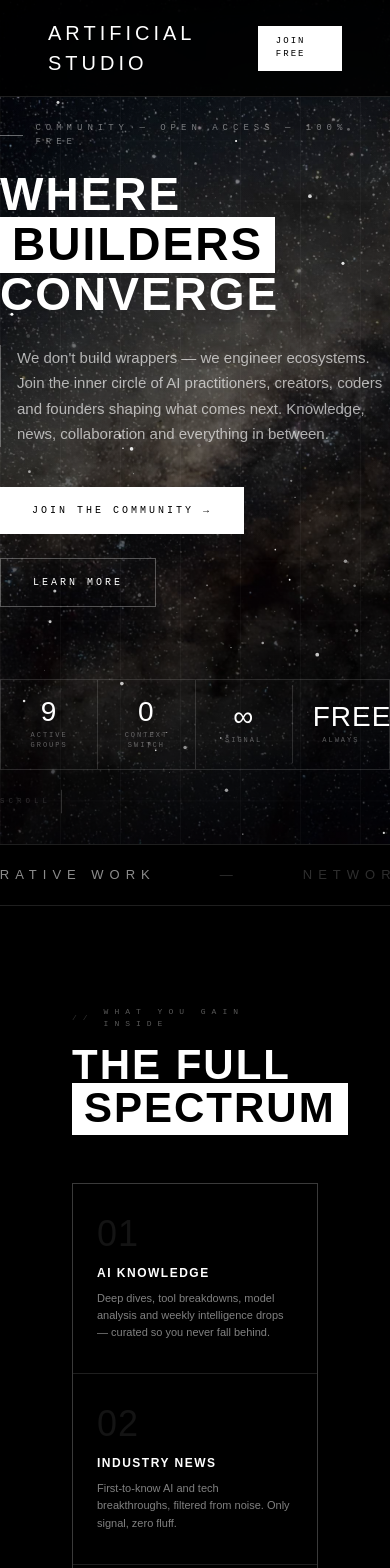
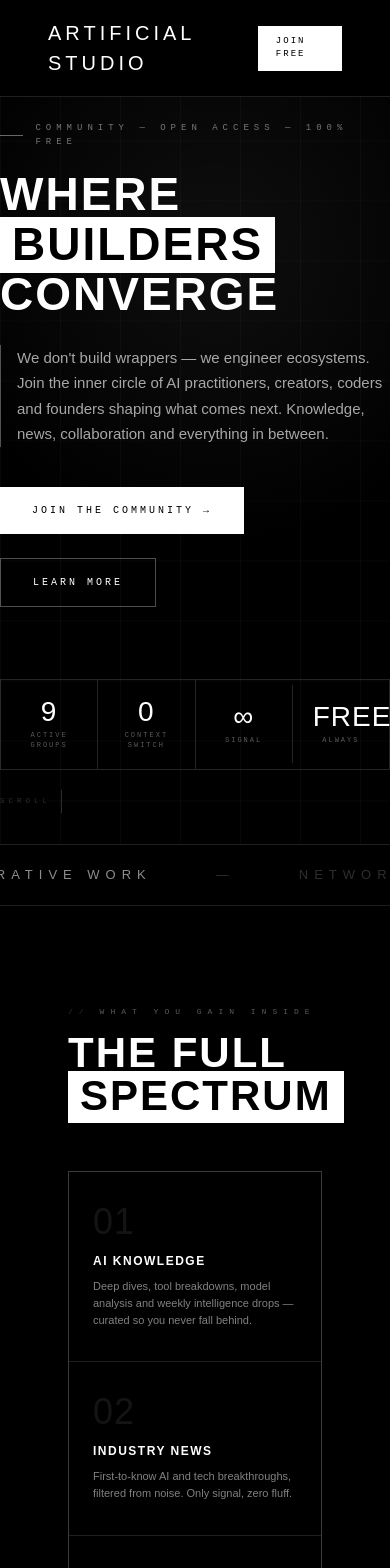
Before and after one commit to useriswild7099/ARTIFICIAL-STUDIO-COMMUNITY, a Next.js app: page / in a window 390 px wide. Shown: the top 1568 px of the page. Built offline with nearby package versions, Linux system fonts and the light colour scheme; a web font is replaced by a local one.

Commit message:
docs: Finalize audit and walkthrough for mobile-optimized cloud release

```diff
--- a/app/globals.css
+++ b/app/globals.css
@@ -82,3 +82,22 @@ body {
   60%      { transform: translateX(-4px); }
   80%      { transform: translateX(4px); }
 }
+
+/* ═══════════════════════════════════
+   RESPONSIVE / MOBILE OPTIMIZATION
+   ═══════════════════════════════════ */
+@media (max-width: 768px) {
+  body {
+    background-color: #000 !important;
+  }
+
+  /* Hide heavy visual elements on mobile for performance/clutter */
+  .nebula-bg, .particles-container {
+    display: none !important;
+  }
+
+  .wrap {
+    padding-left: 20px;
+    padding-right: 20px;
+  }
+}
--- a/app/layout.tsx
+++ b/app/layout.tsx
@@ -22,7 +22,7 @@ export default function RootLayout({
         <link href="https://fonts.googleapis.com/css2?family=Courier+Prime:ital,wght@0,400;0,700;1,400;1,700&family=Dela+Gothic+One&family=Manrope:wght@200..800&family=Space+Mono:ital,wght@0,400;0,700;1,400;1,700&display=swap" rel="stylesheet" />
       </head>
       <body>
-        <div style={{ position: 'fixed', top: 0, left: 0, right: 0, bottom: 0, zIndex: -2, backgroundColor: '#000' }}>
+        <div className="nebula-bg" style={{ position: 'fixed', top: 0, left: 0, right: 0, bottom: 0, zIndex: -2, backgroundColor: '#000' }}>
           <Image
             src="/nebula.jpg"
             alt="Nebula background"
@@ -33,7 +33,7 @@ export default function RootLayout({
           />
           <div style={{ position: 'absolute', inset: 0, background: 'linear-gradient(rgba(0,0,0,0.2), rgba(0,0,0,0.6))' }} />
         </div>
-        <Particles />
+        <Particles className="particles-container" />
         <StyledJsxRegistry>
           {children}
         </StyledJsxRegistry>
--- a/components/Particles.tsx
+++ b/components/Particles.tsx
@@ -2,7 +2,7 @@
 
 import { useEffect, useRef } from 'react'
 
-export default function Particles() {
+export default function Particles({ className }: { className?: string }) {
   const canvasRef = useRef<HTMLCanvasElement>(null)
 
   useEffect(() => {
@@ -94,6 +94,7 @@ export default function Particles() {
   return (
     <canvas
       ref={canvasRef}
+      className={className}
       style={{
         position: 'fixed',
         top: 0,
```
